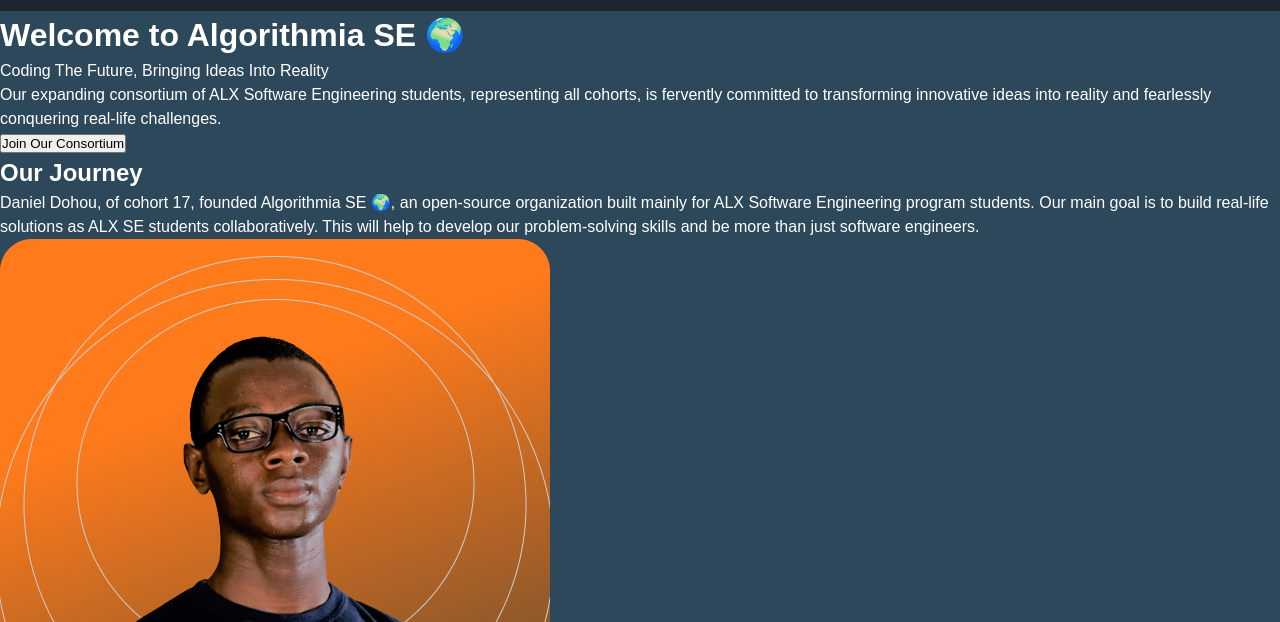
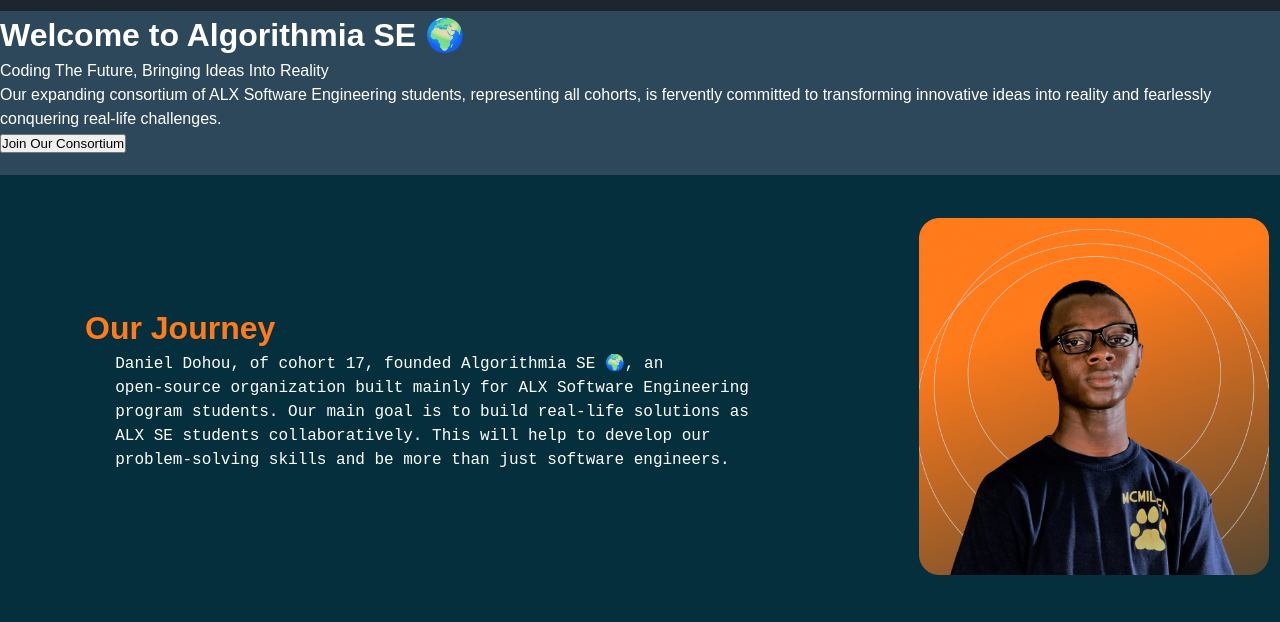
Before and after one commit to ALX-SE-Algorithmia/ALX-SE-Algorithmia.github.io, a plain HTML site: page index.html in a window 1280 px wide. Shown: the part 102-724 px from the top of the page. Drawn offline with nearby package versions, Linux system fonts and the light colour scheme; a script that the page names is missing; a web font is replaced by a local one.

Commit message:
Added styling in the style.css file for Our-Journey Section and a couple of changes to the section in the index.html

```diff
--- a/css/style.css
+++ b/css/style.css
@@ -1 +1,23 @@
 /* ======================== CSS file for index.html ======================== */
+/* CSS styling for section "Our-Journey"*/
+
+.our_journey{
+    background-color: #062F3D;
+    color: white;
+    display: flex;
+    align-items: center;
+    margin-top: 20px;
+    height: 450px;
+}
+.our_journey h2 {
+    color: #FF7B1B;
+    font-size: 200%;
+    padding-left: 85px;
+}
+.our_journey--image {
+    flex: 1;
+    padding-left: 170px;
+}
+.our_journey--text {
+    font-size: 100%;
+}
--- a/index.html
+++ b/index.html
@@ -140,16 +140,18 @@
       <div class="our_journey">
         <div class="our_journey--text">
           <h2>Our Journey</h2>
-          <p>
+          <!--changed to pre element to preserve display of the paragraph-->
+          <pre>
             Daniel Dohou, of cohort 17, founded Algorithmia SE 🌍, an
             open-source organization built mainly for ALX Software Engineering
             program students. Our main goal is to build real-life solutions as
             ALX SE students collaboratively. This will help to develop our
             problem-solving skills and be more than just software engineers.
-          </p>
+          </pre>
         </div>
         <div class="our_journey--image">
-          <img src="./images/home/daniel_image.png" alt="Daniel Dohou" />
+          <!--resized the image-->
+          <img src="./images/home/daniel_image.png" alt="Daniel Dohou" width="350px"/>
         </div>
       </div>
 
```
